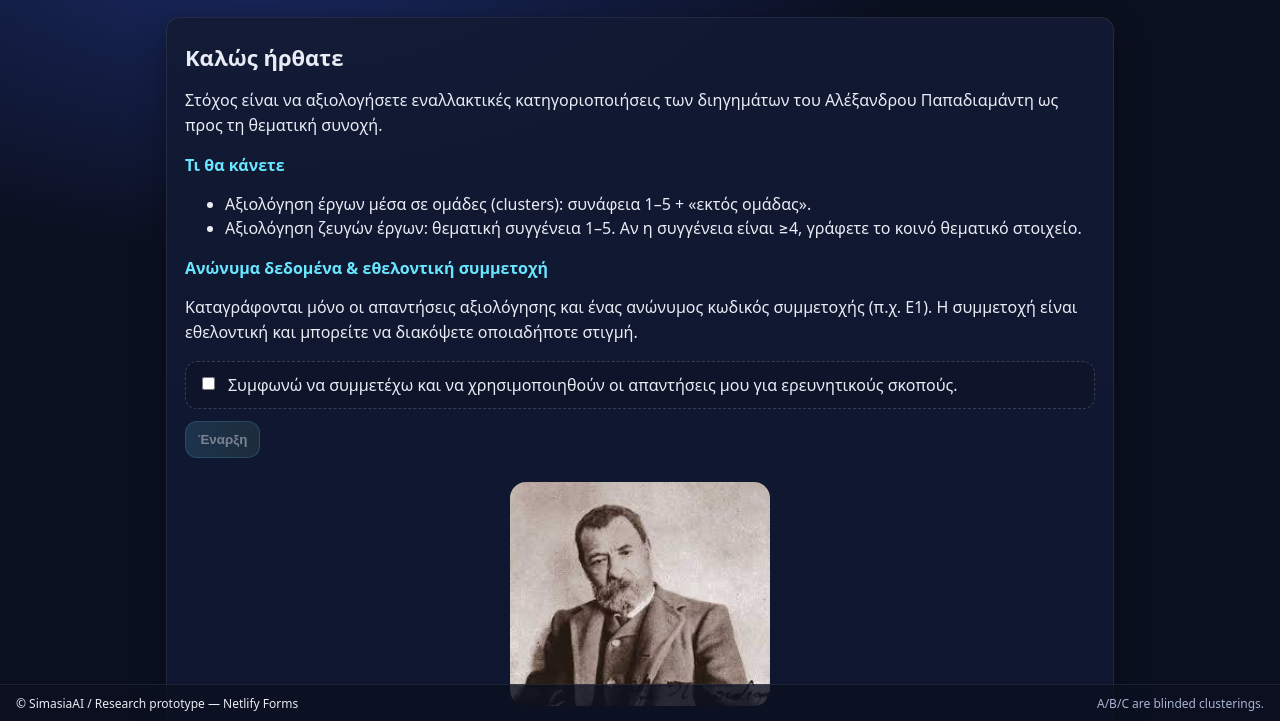
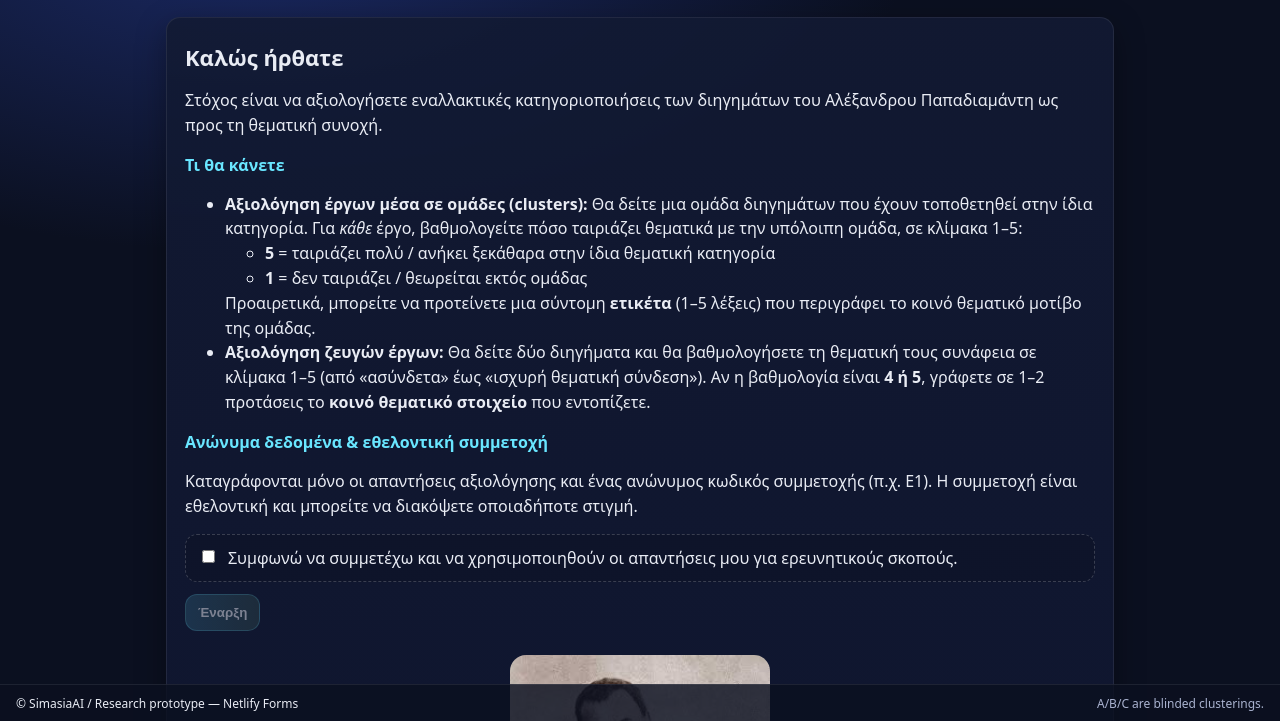
Before and after one commit to dimitrispapad/Papadiamantos_Protocol, a plain HTML site: page papadiamantis-eval-netlify/index.html in a window 1280 px wide. Shown: the part 78-799 px from the top of the page. Drawn offline with Linux system fonts and the light colour scheme.

Commit message:
Update index.html

```diff
--- a/papadiamantis-eval-netlify/index.html
+++ b/papadiamantis-eval-netlify/index.html
@@ -22,15 +22,33 @@
     <section id="screenWelcome" class="card">
       <h1>Καλώς ήρθατε</h1>
       <p>
-        Στόχος είναι να αξιολογήσετε εναλλακτικές κατηγοριοποιήσεις των διηγημάτων του Αλέξανδρου Παπαδιαμάντη ως προς
-        τη θεματική συνοχή.
-      </p>
+  Στόχος είναι να αξιολογήσετε εναλλακτικές κατηγοριοποιήσεις των διηγημάτων του Αλέξανδρου Παπαδιαμάντη ως προς τη
+  θεματική συνοχή.
+</p>
 
-      <h2>Τι θα κάνετε</h2>
-      <ul>
-        <li>Αξιολόγηση έργων μέσα σε ομάδες (clusters): συνάφεια 1–5 + «εκτός ομάδας».</li>
-        <li>Αξιολόγηση ζευγών έργων: θεματική συγγένεια 1–5. Αν η συγγένεια είναι ≥4, γράφετε το κοινό θεματικό στοιχείο.</li>
-      </ul>
+<h2>Τι θα κάνετε</h2>
+<ul>
+  <li>
+    <strong>Αξιολόγηση έργων μέσα σε ομάδες (clusters):</strong>
+    Θα δείτε μια ομάδα διηγημάτων που έχουν τοποθετηθεί στην ίδια κατηγορία.
+    Για <em>κάθε</em> έργο, βαθμολογείτε πόσο ταιριάζει θεματικά με την υπόλοιπη ομάδα, σε κλίμακα 1–5:
+    <ul>
+      <li><strong>5</strong> = ταιριάζει πολύ / ανήκει ξεκάθαρα στην ίδια θεματική κατηγορία</li>
+      <li><strong>1</strong> = δεν ταιριάζει / θεωρείται εκτός ομάδας</li>
+    </ul>
+    Προαιρετικά, μπορείτε να προτείνετε μια σύντομη <strong>ετικέτα</strong> (1–5 λέξεις) που περιγράφει το κοινό θεματικό
+    μοτίβο της ομάδας.
+  </li>
+
+  <li>
+    <strong>Αξιολόγηση ζευγών έργων:</strong>
+    Θα δείτε δύο διηγήματα και θα βαθμολογήσετε τη θεματική τους συνάφεια σε κλίμακα 1–5
+    (από «ασύνδετα» έως «ισχυρή θεματική σύνδεση»).
+    Αν η βαθμολογία είναι <strong>4 ή 5</strong>, γράφετε σε 1–2 προτάσεις το <strong>κοινό θεματικό στοιχείο</strong> που
+    εντοπίζετε.
+  </li>
+</ul>
+
 
       <h2>Ανώνυμα δεδομένα & εθελοντική συμμετοχή</h2>
       <p>
```
